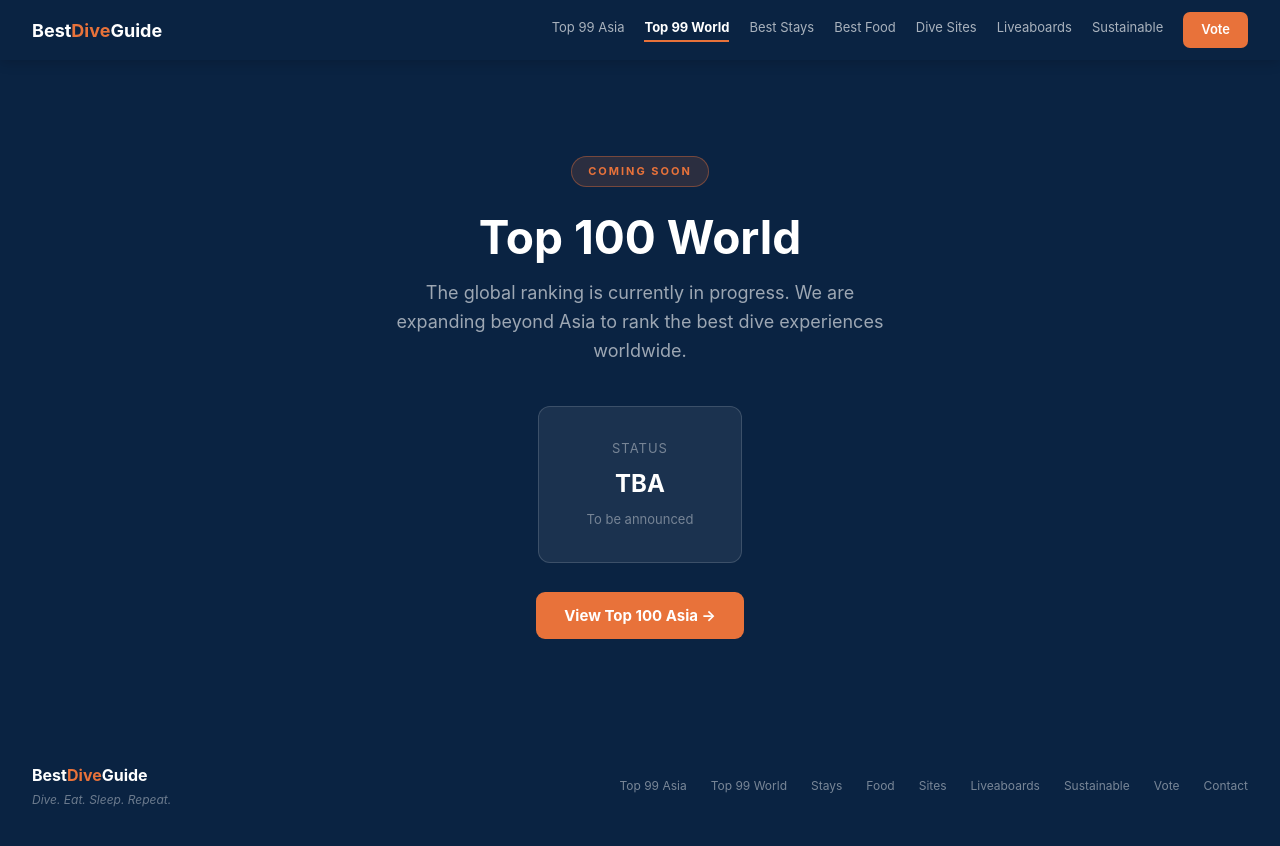
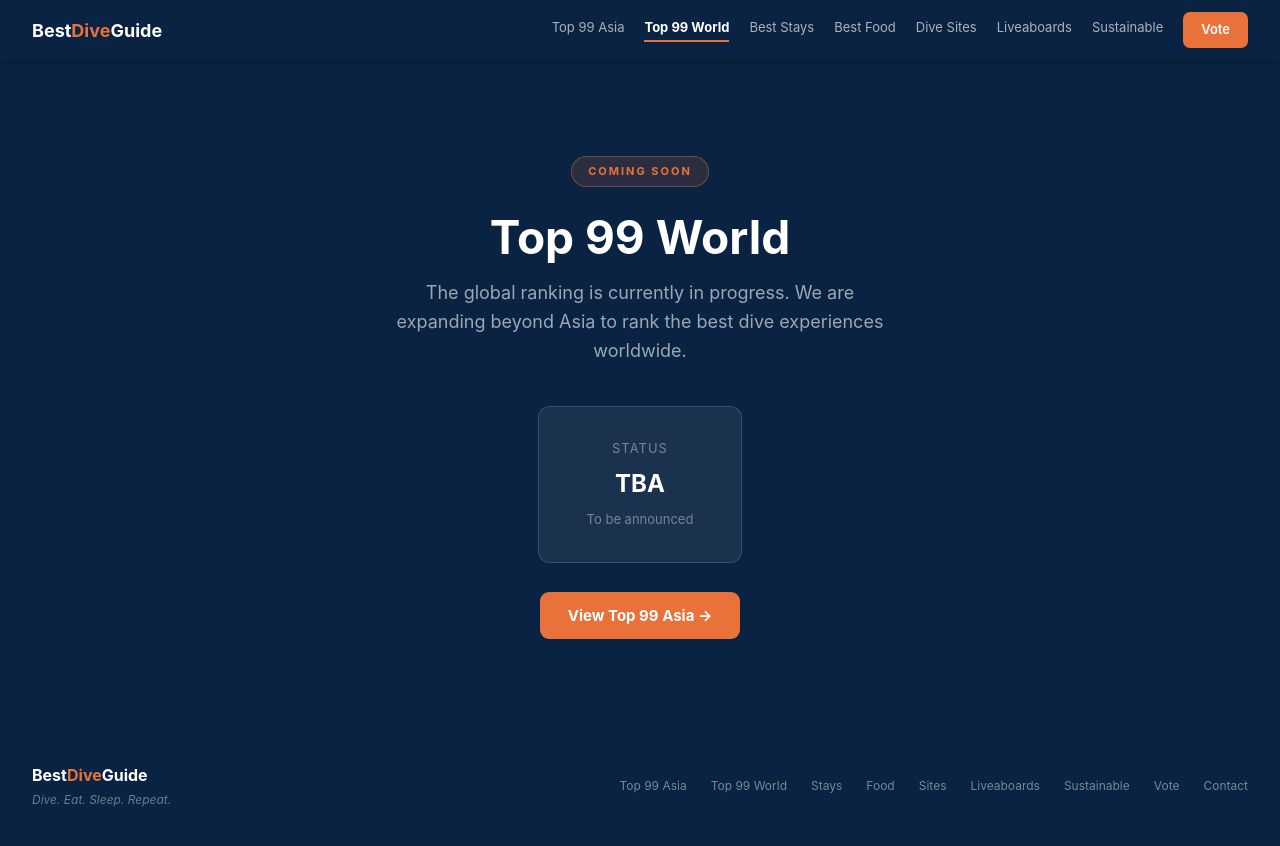
Before and after one commit to nicvdb80-cell/bestdiveguide, a Next.js app: page /top100-world in a window 1280 px wide. Shown: the top 846 px of the page. Built offline with nearby package versions, Linux system fonts and the light colour scheme.

Commit message:
brand: rename Top 100 → Top 99, Top 50 → Top 49 in top100-world

```diff
--- a/src/app/top100-world/page.tsx
+++ b/src/app/top100-world/page.tsx
@@ -12,7 +12,7 @@ export default function Top100World() {
           Coming Soon
         </div>
         <h1 style={{color:"#fff",fontSize:"46px",fontWeight:700,lineHeight:1.15,maxWidth:"680px",margin:"0 auto 1rem"}}>
-          Top 100 World
+          Top 99 World
         </h1>
         <p style={{color:"rgba(255,255,255,0.6)",fontSize:"18px",maxWidth:"500px",margin:"0 auto 2.5rem",lineHeight:1.6}}>
           The global ranking is currently in progress. We are expanding beyond Asia to rank the best dive experiences worldwide.
@@ -24,7 +24,7 @@ export default function Top100World() {
         </div>
         <div>
           <Link href="/top100" style={{background:"#E8723A",color:"#fff",padding:"14px 28px",borderRadius:"9px",textDecoration:"none",fontWeight:700,fontSize:"15px"}}>
-            View Top 100 Asia →
+            View Top 99 Asia →
           </Link>
         </div>
       </div>
```
